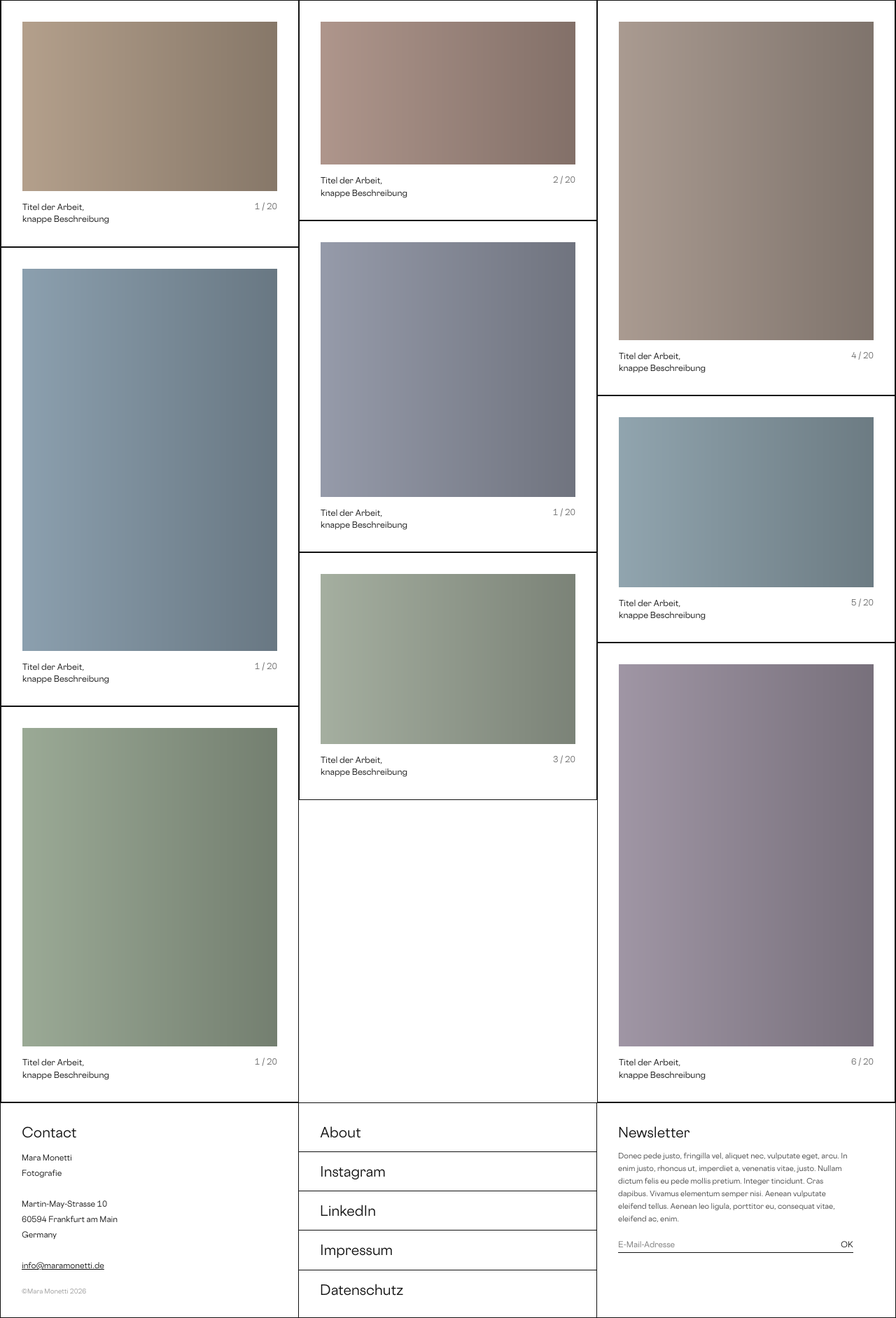
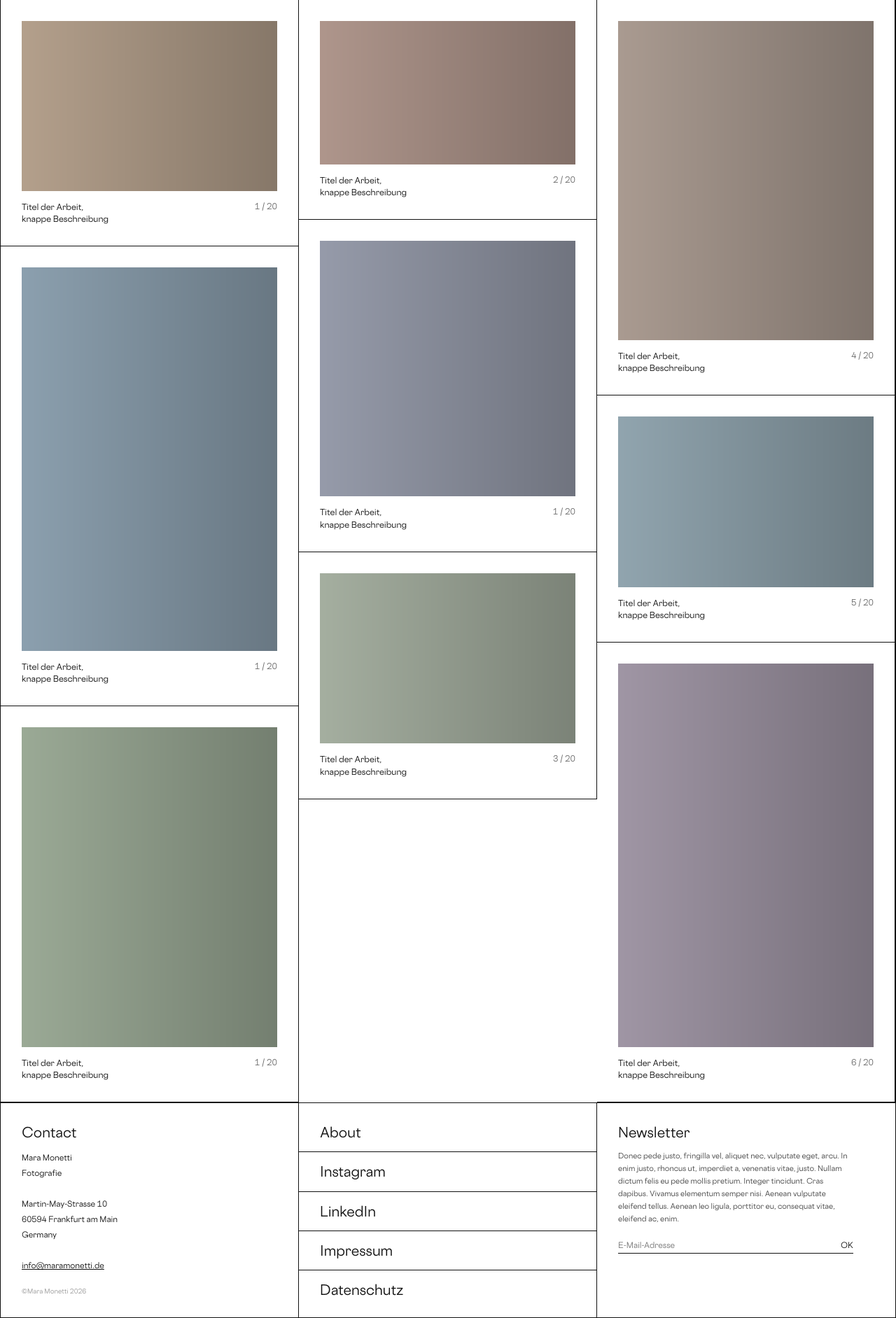
Before and after one commit to dm2026-art/maramonetti-, a PHP site: page / in a window 1280 px wide. Shown: the part 121-2004 px from the top of the page at 70% size. Run offline with PHP 8.4, Linux system fonts and the light colour scheme.

Commit message:
Fix grid lines: 1px uniform, no overlapping borders
Tiles use border-right + border-bottom only; outer container provides
left and top edges. --inner updated to 1px. Removed unused no-right classes.

https://claude.ai/code/session_017TcvLCpsyhi7srxrz4jdxc

```diff
--- a/css/style.css
+++ b/css/style.css
@@ -8,7 +8,7 @@
 :root {
   --f: 'Cosmica', 'Palatino Linotype', Palatino, Georgia, serif;
   --outer: 1px solid #111;
-  --inner: 0.5px solid #111;
+  --inner: 1px solid #111;
   --gap: 30px;
 }
 
@@ -70,7 +70,8 @@ html, body {
 .gc {
   break-inside: avoid;
   display: block;
-  border: var(--inner);
+  border-right: var(--inner);
+  border-bottom: var(--inner);
   cursor: pointer;
   transition: opacity 0.15s;
 }
--- a/index.html
+++ b/index.html
@@ -72,7 +72,7 @@
         </div>
 
         <!-- Spalte 3: 4:5 -->
-        <div class="gc no-right" onclick="openPd(2)">
+        <div class="gc" onclick="openPd(2)">
           <div class="gc-inner">
             <div class="gc-img ratio-4-5">
               <img src="images/projekt-03.jpg" alt="Titel der Arbeit" loading="lazy">
@@ -111,7 +111,7 @@
         </div>
 
         <!-- Spalte 3: 3:2 -->
-        <div class="gc no-right" onclick="openPd(5)">
+        <div class="gc" onclick="openPd(5)">
           <div class="gc-inner">
             <div class="gc-img ratio-3-2">
               <img src="images/projekt-06.jpg" alt="Titel der Arbeit" loading="lazy">
@@ -150,7 +150,7 @@
         </div>
 
         <!-- Spalte 3: 2:3 -->
-        <div class="gc no-right" onclick="openPd(1)">
+        <div class="gc" onclick="openPd(1)">
           <div class="gc-inner">
             <div class="gc-img ratio-2-3">
               <img src="images/projekt-09.jpg" alt="Titel der Arbeit" loading="lazy">
```
